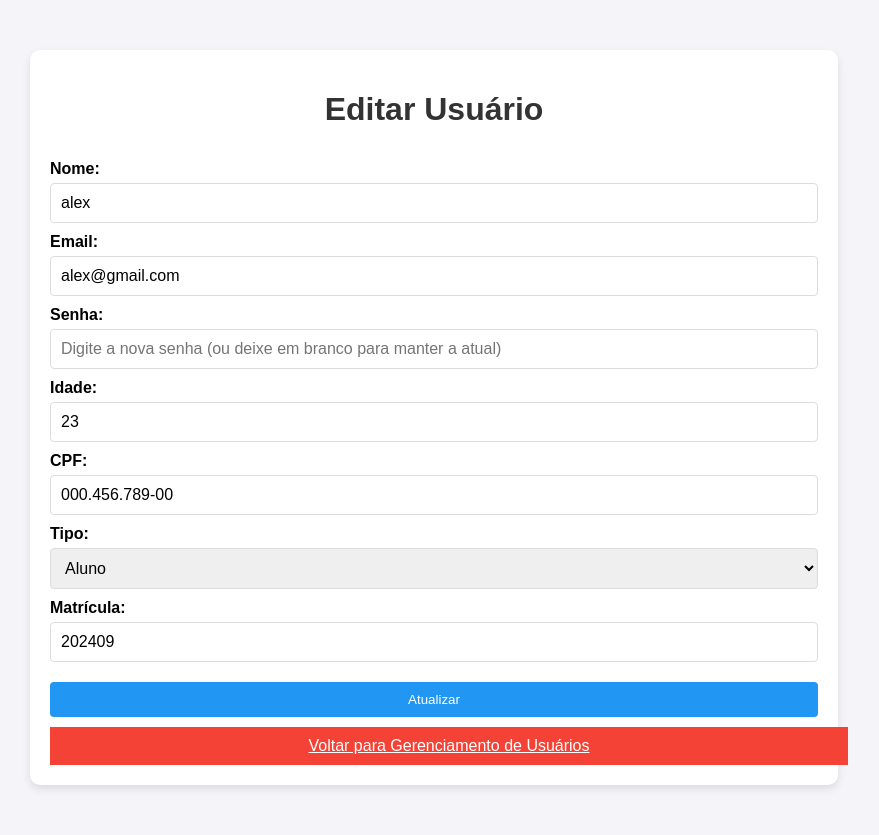
After one commit to Heldersilva959/Projeto-final-Desenvolvimento-Web, a PHP site: page /editar_usuario.php?id=11 in a window 1280 px wide. The commit adds this page. Shown: the whole page, without its empty margins (206-1085 px from the left). Run offline with PHP 8.4, Linux system fonts and the light colour scheme; a user stored in the database is signed in; data comes from the database, SQL or seed files in the repository.

Commit message:
adicao de editar_user

```diff
--- a/editar.php
+++ b/editar.php
@@ -16,7 +16,7 @@ if (isset($_POST['nota_id']) && isset($_POST['nova_nota'])) {
         echo "Nota atualizada com sucesso";
         header("Location: notas.php");
     } else {
-        echo "Erro ao atualizar nota: " . mysqli_error($connection);
+        echo "Erro ao atualizar nota: " . htmlspecialchars(mysqli_error($connection));
     }
 }
 
--- /dev/null
+++ b/editar_usuario.php
@@ -0,0 +1,182 @@
+<?php
+include("conexao.php");
+session_start();
+
+// Verifica se o administrador está logado
+if (!isset($_SESSION['admin_id'])) {
+    header("Location: index.html");
+    exit;
+}
+
+// verifica se o ID do usuário a ser editado foi passado na URL
+if (isset($_GET['id'])) {
+    $usuario_id = $_GET['id'];
+
+    // Consulta os dados do usuário
+    $sql = "SELECT u.id, u.nome, u.email, u.senha, u.idade, u.cpf, u.tipo, a.matricula, p.id AS prof_id, ad.id AS admin_id
+            FROM usuarios u
+            LEFT JOIN alunos a ON u.id = a.fk_user
+            LEFT JOIN professores p ON u.id = p.fk_user
+            LEFT JOIN administradores ad ON u.id = ad.fk_user
+            WHERE u.id = $usuario_id";
+    $resultado = mysqli_query($connection, $sql);
+    $usuario = mysqli_fetch_assoc($resultado);
+
+    if (!$usuario) {
+        // Se o usuário não for encontrado
+        echo "Usuário não encontrado!";
+        exit;
+    }
+}
+
+// Atualizar os dados do usuário
+if (isset($_POST['atualizar'])) {
+    $nome = $_POST['nome'];
+    $email = $_POST['email'];
+    $senha = $_POST['senha'];
+    $idade = $_POST['idade'];
+    $cpf = $_POST['cpf'];
+    $tipo = $_POST['tipo'];
+
+    // Se a senha foi alterada, criptografe-a
+    if (!empty($senha)) {
+        $senha = $senha;  // Criptografa a senha
+    } else {
+        // Se não foi alterada, mantém a senha antiga
+        $senha = $usuario['senha'];
+    }
+
+    // Atualiza os dados na tabela de usuarios
+    $sql_update = "UPDATE usuarios SET nome = '$nome', email = '$email', senha = '$senha', idade = '$idade', cpf = '$cpf', tipo = '$tipo' WHERE id = $usuario_id";
+    mysqli_query($connection, $sql_update);
+
+    // Verifica se o usuário é aluno e atualiza a matrícula
+    if ($tipo == 'Aluno') {
+        $matricula = $_POST['matricula'];
+        // Atualiza a tabela de alunos
+        if (isset($usuario['matricula'])) {
+            $sql_matricula = "UPDATE alunos SET matricula = '$matricula' WHERE fk_user = $usuario_id";
+            mysqli_query($connection, $sql_matricula);
+        } else {
+            // Se o usuário ainda não é aluno, insere a matrícula
+            $sql_matricula = "INSERT INTO alunos (fk_user, matricula) VALUES ($usuario_id, '$matricula')";
+            mysqli_query($connection, $sql_matricula);
+        }
+    }
+
+    // Redireciona após a atualização
+    header("Location: gerenciar_usuarios.php");
+    exit;
+}
+
+?>
+
+<!DOCTYPE html>
+<html lang="pt-br">
+<head>
+    <meta charset="UTF-8">
+    <meta name="viewport" content="width=device-width, initial-scale=1.0">
+    <title>Editar Usuário</title>
+    <style>
+        /* Adicione o estilo para o formulário aqui, caso queira personalizar */
+        body {
+            font-family: Arial, sans-serif;
+            background-color: #f4f4f9;
+            margin: 0;
+            padding: 0;
+        }
+        .container {
+            background-color: white;
+            padding: 20px;
+            border-radius: 10px;
+            box-shadow: 0 4px 8px rgba(0, 0, 0, 0.1);
+            width: 60%;
+            margin: 50px auto;
+        }
+        h1 {
+            text-align: center;
+            color: #333;
+        }
+        form {
+            display: flex;
+            flex-direction: column;
+        }
+        label {
+            margin-top: 10px;
+            font-weight: bold;
+        }
+        input, select {
+            padding: 10px;
+            margin-top: 5px;
+            font-size: 16px;
+            border-radius: 4px;
+            border: 1px solid #ddd;
+        }
+        button {
+            background-color: #2196F3;
+            color: white;
+            padding: 10px;
+            border: none;
+            border-radius: 4px;
+            cursor: pointer;
+            margin-top: 20px;
+        }
+        button:hover {
+            background-color: #0b7dda;
+        }
+        .btn-voltar {
+            background-color: #f44336;
+            color: white;
+            padding: 10px 15px;
+            margin-top: 10px;
+            text-align: center;
+            display: inline-block;
+            width: 100%;
+        }
+        .btn-voltar:hover {
+            background-color: #e53935;
+        }
+    </style>
+</head>
+<body>
+    <div class="container">
+        <h1>Editar Usuário</h1>
+
+        <form method="POST">
+            <label for="nome">Nome:</label>
+            <input type="text" id="nome" name="nome" value="<?php echo htmlspecialchars($usuario['nome']); ?>" required>
+
+            <label for="email">Email:</label>
+            <input type="email" id="email" name="email" value="<?php echo htmlspecialchars($usuario['email']); ?>" required>
+
+            <label for="senha">Senha:</label>
+            <input type="password" id="senha" name="senha" placeholder="Digite a nova senha (ou deixe em branco para manter a atual)">
+
+            <label for="idade">Idade:</label>
+            <input type="number" id="idade" name="idade" value="<?php echo htmlspecialchars($usuario['idade']); ?>" required>
+
+            <label for="cpf">CPF:</label>
+            <input type="text" id="cpf" name="cpf" value="<?php echo htmlspecialchars($usuario['cpf']); ?>" required>
+
+            <label for="tipo">Tipo:</label>
+            <select id="tipo" name="tipo" required>
+                <option value="Administrador" <?php echo $usuario['tipo'] == 'Administrador' ? 'selected' : ''; ?>>Administrador</option>
+                <option value="Professor" <?php echo $usuario['tipo'] == 'Professor' ? 'selected' : ''; ?>>Professor</option>
+                <option value="Aluno" <?php echo $usuario['tipo'] == 'Aluno' ? 'selected' : ''; ?>>Aluno</option>
+            </select>
+
+            <!-- Se for aluno, mostrar o campo para matrícula -->
+            <?php if ($usuario['tipo'] == 'Aluno'): ?>
+                <label for="matricula">Matrícula:</label>
+                <input type="text" id="matricula" name="matricula" value="<?php echo htmlspecialchars($usuario['matricula']); ?>" required>
+            <?php endif; ?>
+
+            <button type="submit" name="atualizar">Atualizar</button>
+        </form>
+
+        <a href="gerenciar_usuarios.php" class="btn-voltar">Voltar para Gerenciamento de Usuários</a>
+    </div>
+</body>
+</html>
+
+<?php mysqli_close($connection); ?>
--- a/professor.php
+++ b/professor.php
@@ -4,6 +4,10 @@ if (!isset($_SESSION['prof_id'])) {
 
     header("Location: index.html");
 }
+else {
+    $profId = $_SESSION['prof_id'];
+}
+// Verifica se o usuário é um professor
 ?>
 
 <!DOCTYPE html>
--- a/verifica_login.php
+++ b/verifica_login.php
@@ -18,15 +18,15 @@ if ($_SERVER['REQUEST_METHOD'] === 'POST') {
 
         if ($user['tipo'] === 'Aluno') {
                 $_SESSION['aluno_id'] = $user['id']; // Guarda ID do aluno na sessão
-            header("Location: aluno.php?aluno_id=". $user['id']);// envia para pagina do aluno
+            header("Location: aluno.php");// envia para pagina do aluno
 
         } elseif ($user['tipo'] === 'Professor') {
             $_SESSION['prof_id'] = $user['id']; //Guarda ID do professor
-            header("Location: professor.php?prof_id=". $user['id']);// envia para pagina do prof
+            header("Location: professor.php");// envia para pagina do prof
         }
      elseif ($user['tipo'] === 'Administrador') {
         $_SESSION['admin_id'] = $user['id']; //Guarda ID do administrador
-        header("Location: administrador.php?admin_id=". $user['id']);// envia para pagina do admin
+        header("Location: administrador.php");// envia para pagina do admin
     }
     }
     else{
```
Also changed, not shown: administrador.php (+6 -1 lines), aluno.php (+15 -23 lines), cadastro.php (+17 -20 lines), gerenciar_usuarios.php (+8 -5 lines), notas.php (+19 -19 lines).
